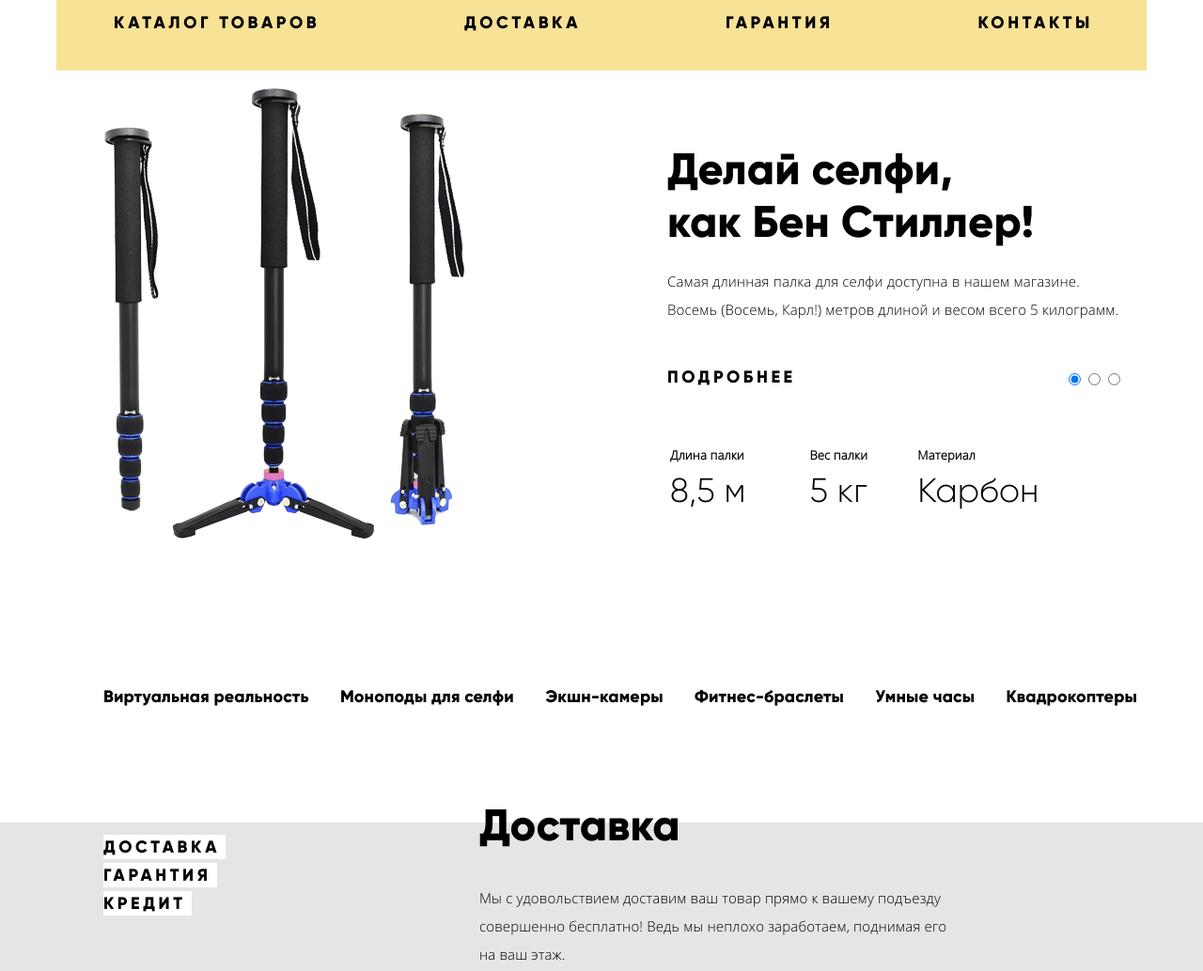
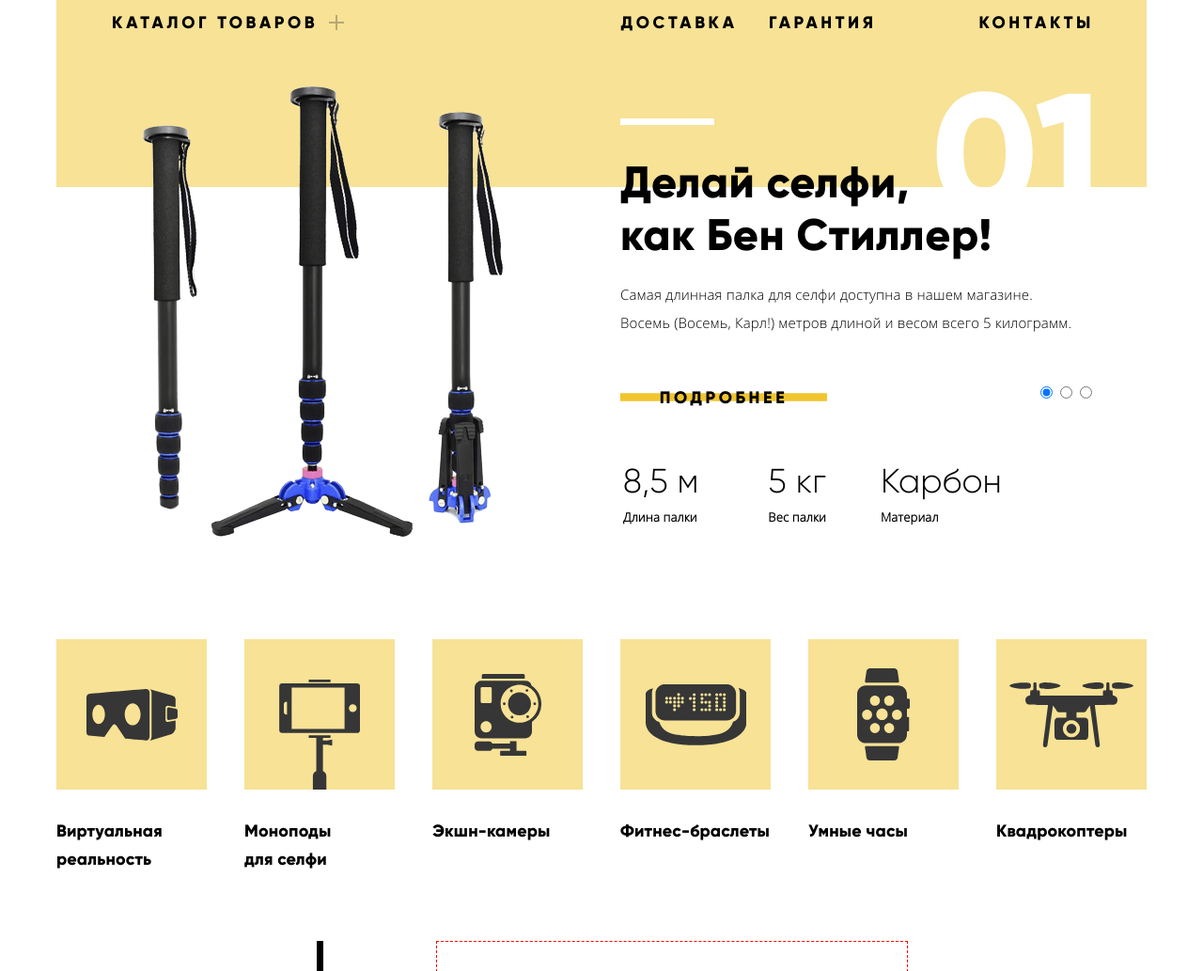
Before and after one commit to IIIepx/dvc, a plain HTML site: page index.html in a window 1280 px wide. Shown: the part 140-1173 px from the top of the page at 94% size. Drawn offline with Linux system fonts and the light colour scheme.

Commit message:
Почти готово

```diff
--- a/css/style.css
+++ b/css/style.css
@@ -37,7 +37,7 @@
   font-family: "Gilroy Extrabold","Arial",sans;
   font-size: 18px;
   line-height: 24px;
-  background-color: #ffffff;
+  background-color: transparent;
   padding-left: 0;
   text-transform: uppercase;
   letter-spacing: 0.2em;
@@ -93,6 +93,7 @@
   font-family: "Gilroy Extrabold","Arial",sans;
   font-size: 47px;
   line-height: 56px;
+  letter-spacing: 0.01em;
 }
 .offer__link {
   text-decoration: none;
@@ -118,10 +119,23 @@
 }
 .offer a {
   text-decoration: none;
-  color: #000000;
+}
+.button-stylized {
+  display: flex;
+  flex-direction: column;
+  justify-content: center;
+  height: 40px;
   font-family: "Gilroy Extrabold","Arial",sans;
   font-size: 18px;
   line-height: 24px;
+  text-align: center;
+  vertical-align: middle;
+  background-image: linear-gradient(transparent 15px,#f4d361 15px, #f4d361 16px, #f0c52e 16px, #f0c52e 23px, #f4d361 23px, #f4d361 24px, transparent 24px );
+}
+.button-active {
+  background: none;
+  background-color: #000000;
+  color: #f7e184;
 }
 .slider-button {
   width: 12;
@@ -135,6 +149,12 @@
 .slider-buttons ul {
   list-style: none;
 }
+.popular__item a{
+  font-family: "Gilroy Extrabold","Arial",sans;
+  font-size: 18px;
+  line-height: 24px;
+  color: black;
+}
 .services ul {
   list-style-type: none;
 }
@@ -144,6 +164,10 @@
 }
 .brends ul {
   list-style-type: none;
+}
+.brend-item {
+  filter: grayscale(1);
+  opacity: 0.2;
 }
 .about-us h2 {
   font-family: "Gilroy Extrabold","Arial",sans;
@@ -214,6 +238,7 @@
 }
 
 .header-main {
+  margin-bottom: : 0;
   margin-top: 40px;
   border: 1px solid transparent;
   position: relative;
@@ -226,7 +251,7 @@
 }
 .logo-main:active,
 .navigation-user li:active,
-.site-navigation li:hover {
+.site-navigation li:active {
   opacity: 0.3;
 }
 .main-navigation-wrapper {
@@ -306,41 +331,98 @@
 .site-navigation ul {
   display: flex;
   justify-content: space-between;
-  width: 1042px;
+  width: 1045px;
   margin: 0;
   padding: 0;
-  margin-bottom: 145px;
-  margin-left: 50px;
+  margin-bottom: 155px;
+  margin-left: 48px;
 }
 .site-navigation li:nth-child(1) {
-
+  width: 509px;
+  padding: 0;
+  position: relative;
 }
-
+.site-navigation li:nth-child(2) {
+  min-width: 125px;
+}
+.site-navigation li:nth-child(3) {
+  min-width: 120px;
+  margin-right: 73px;
+}
+.site-navigation li:nth-child(4) {
+  margin-left: -2px;
+}
+.site-navigation li:nth-child(1)::after {
+  content: "";
+  background: url(../img/plus.svg) no-repeat;
+  position: absolute;
+  width: 16px;
+  height: 16px;
+  top: 7px;
+  left: 231px;
+  opacity: 0.3;
+}
+.offer__item {
+  padding: 0;
+  margin: 0;
+}
 .slider {
   display: flex;
   justify-content: space-between;
-  margin: 0;
-  margin-bottom:  150px;
+  padding: 0;
+  margin-bottom:  95px;
+  background-image: linear-gradient(#f7e296 114px, #ffffff 114px);
+}
+.slider img{
+  margin-left: 91px;
+  margin-top: 3px;
 }
 .slider:not(:first-child) {
   display: none;
 }
 .offer-info {
-  width: 500px;
+  width: 520px;
+  margin-right: 40px;
+  padding-top: 19px;
 }
 .offer-number {
+  padding: 0;
   font-family: "Gilroy Extrabold","Arial",sans;
   font-size: 179px;
   color: white;
   text-align: right;
   margin: 0;
   margin-top: 45px;
+  margin-right: 7px;
+  position:relative;
+}
+.offer-number::before {
+  content: "";
+  width: 100px;
+  height: 7px;
+  position: absolute;
+  background-color: #ffffff;
+  left: 0;
+  top: -23px;
 }
 .offer__title {
   margin: 0;
   margin-top: -13px;
   margin-bottom: 20px;
 }
+.offer__link {
+  width: 220px;
+}
+.offer__link:hover {
+  background-image: none;
+  background-color: #f0c52e;
+}
+.offer__link:active {
+  background-image: none;
+  background-color: none;
+  opacity: : 0.3;
+}
+
 .offer__description {
   margin: 0;
   margin-bottom: 45px;
@@ -362,27 +444,92 @@
 .popular__list {
   display: flex;
   justify-content: space-between;
-  margin-bottom: 60px;
+  padding: 0;
+  margin-bottom: 72px;
 }
 .popular__item {
   width: 160px;
+  padding: 0;
+  padding-top: 200px;
   margin; 0;
+  position: relative;
+}
+
+.popular__item a::before {
+  content: "";
+  width: 160px;
+  height: 160px;
+  position: absolute;
+  top: 11px;
+  background-color: #f7e296
+}
+.popular__item a::after {
+  content: "";
+  width: 160px;
+  height: 160px;
+  position: absolute;
+  top: 11px;
+  left: 0;
+}
+.popular__item:nth-child(1) a::after {
+  background:  url(../img/popular-1.svg) 50% 50% no-repeat;
+}
+.popular__item:nth-child(2) a::after {
+  background: url(../img/popular-2.svg) 50% 100% no-repeat;
+}
+.popular__item:nth-child(3) a::after {
+  background: url(../img/popular-3.svg) 50% 50% no-repeat;
+}
+.popular__item:nth-child(4) a::after {
+  background: url(../img/popular-4.svg) 50% 50% no-repeat;
+}
+.popular__item:nth-child(5) a::after {
+  background: url(../img/popular-5.svg) 50% 50% no-repeat;
+}
+.popular__item:nth-child(6) a::after {
+  background: url(../img/popular-6.svg) 50% 50% no-repeat;
+}
+.popular__item a:hover::after {
+  background-color: #f0c52e;
+}
+.popular__item:active,
+.popular__item a:active::after {
+  opacity: 0.3;
 }
 .cervices__wrapper {
   display: flex;
+  padding: 0;
 }
 .service-description__wrapper {
   width: 500px;
   margin-left: 120px;
+  border: 1px dashed red;
 }
 .service-description__item:not(:first-child) {
   display: none;
 }
 .services__button {
-  width: 280px;
+  margin: 0;
+  padding: 0;
+  width: 277px;
   display: flex;
   flex-direction: column;
-  justify-content: center;
+  justify-content: stretch;
+  padding-top: 80px;
+  border-right: 7px solid black;
+}
+.services__button li {
+  margin: 0;
+  padding: 0;
+  margin-bottom: 24px;
+}
+.services__button li input{
+  width: 100%;
+  padding: 20px;
+}
+.services__button li:hover {
+  background: none;
+  background-color: #f0c52e;
 }
 .services__background {
   width:100%;
@@ -393,6 +540,10 @@
 .brends__list {
   display: flex;
   justify-content: space-between;
+}
+.brend-item:hover {
+  opacity: 1;
+  filter: grayscale(0);
 }
 .firm-info__wrapper {
   display: flex;
--- a/index.html
+++ b/index.html
@@ -47,37 +47,37 @@
     </div>
   </header>
 
-  <section class="offer container">
+  <section class="offer">
     <h2 class="visually-hidden">Лучшие предложения</h2>
     <ul class="offer__item">
-      <li class="slider slider-1">
+      <li class="slider slider-1 container">
         <img src="img\slider-1.png" width="384" height="486" alt="Селфи палка">
         <div class="offer-info">
           <!--<img src="img01.png" width="166" height="131" alt="">-->
-          <p class="offer-number">01</h>
+          <p class="offer-number">01</p>
           <p class="offer__title">Делай селфи,<br>как Бен Стиллер! </p>
           <p class="offer__description">Самая длинная палка для селфи доступна в нашем магазине.<br>
             Восемь (Восемь, Карл!) метров длиной и весом всего 5 килограмм.</p>
           <div class="feauters-wrapper">
-            <a class="offer__link" href="#" >Подробнее</a>
+            <a class="offer__link button-stylized" href="#" >Подробнее</a>
             <table class="offer__feautures">
               <caption class="visually-hidden">Особенности товара</caption>
+              <tr><td>8,5 м</td><td>5 кг</td><td>Карбон</td></tr>
               <tr>
                 <th>Длина палки</th>
                 <th>Вес палки</th>
                 <th>Материал</th>
               </tr>
-              <tr><td>8,5 м</td><td>5 кг</td><td>Карбон</td></tr>
             </table>
             <ul class="slider-buttons">
-              <li><input class="slider-button" type="radio" name="slider-button" checked> </button></li>
-              <li><input class="slider-button" type="radio" name="slider-button"> </button></li>
-              <li><input class="slider-button" type="radio" name="slider-button"> </button></li>
+              <li><input class="slider-button" type="radio" name="slider-button" checked></li>
+              <li><input class="slider-button" type="radio" name="slider-button"></li>
+              <li><input class="slider-button" type="radio" name="slider-button"></li>
             </ul>
           </div>
         </div>
       </li>
-      <li class="slider slider-2">
+      <li class="slider slider-2 container">
         <img src="img\slider-2.png" width="345" height="485" alt="Фитнес-браслет">
         <div class="offer-inf">
           <img src="img02.png" width="198" height="131" alt="">
@@ -99,7 +99,7 @@
           </ul>
         </div>
       </li>
-      <li class="slider slider-3">
+      <li class="slider slider-3 container">
         <img src="img\slider-3.png" width=<div>
           <img src="img03.png" width="201" height="131" alt="">
           <p class="offer__title">Порхает как бабочка,<br>жалит как пчела!</p>
@@ -121,13 +121,13 @@
           </ul>
         </div>
     </ul>
-    <ul class="popular__list">
-      <li class="popu"><a href="#">Виртуальная реальность</a></li>
-      <li class="popu"><a href="#">Моноподы для селфи</a></li>
-      <li class="popu"><a href="#">Экшн-камеры</a></li>
-      <li class="popu"><a href="#">Фитнес-браслеты</a></li>
-      <li class="popu"><a href="#">Умные часы</a></li>
-      <li class="popu"><a href="#">Квадрокоптеры</a></li>
+    <ul class="popular__list container">
+      <li class="popular__item"><a href="#">Виртуальная реальность</a></li>
+      <li class="popular__item"><a href="#">Моноподы <br>для селфи</a></li>
+      <li class="popular__item"><a href="#">Экшн-камеры</a></li>
+      <li class="popular__item"><a href="#">Фитнес-браслеты</a></li>
+      <li class="popular__item"><a href="#">Умные часы</a></li>
+      <li class="popular__item"><a href="#">Квадрокоптеры</a></li>
     </ul>
   </section>
 
@@ -135,9 +135,9 @@
     <h2 class="visually-hidden">Услуги</h2>
     <div class="cervices__wrapper container">
       <ul class="services__button">
-        <li><input class="button" type="button" name="delivery" value="Доставка"></button></li>
-        <li><input class="button" type="button" name="warranty" value="Гарантия"></button></li>
-        <li><input class="button" type="button" name="credit" value="Кредит"></button></li>
+        <li><input class="button button-stylized button-active" type="button" name="delivery" value="Доставка"></li>
+        <li><input class="button button-stylized" type="button" name="warranty" value="Гарантия"></li>
+        <li><input class="button button-stylized" type="button" name="credit" value="Кредит"></li>
       </ul>
       <div class="service-description__wrapper">
         <div class="cervice-description__item">
@@ -162,8 +162,8 @@
     <div class="services__background"></div>
   </section>
 
-  <section class="brends container">
-    <ul class="brends__list">
+  <section class="brends">
+    <ul class="brends__list container">
       <li class="brend-item"><img src="img\logo-1.png" width="260" height="100" alt="" ></li>
       <li class="brend-item"><img src="img\logo-2.png" width="260" height="100" alt="" ></li>
       <li class="brend-item"><img src="img\logo-3.png" width="260" height="100" alt="" ></li>
```
Also changed, not shown: img/logo-1.png, img/logo-2.png, img/logo-3.png, img/logo-4.png, img/popular-6.svg (renamed from img/poppular-6.svg).
